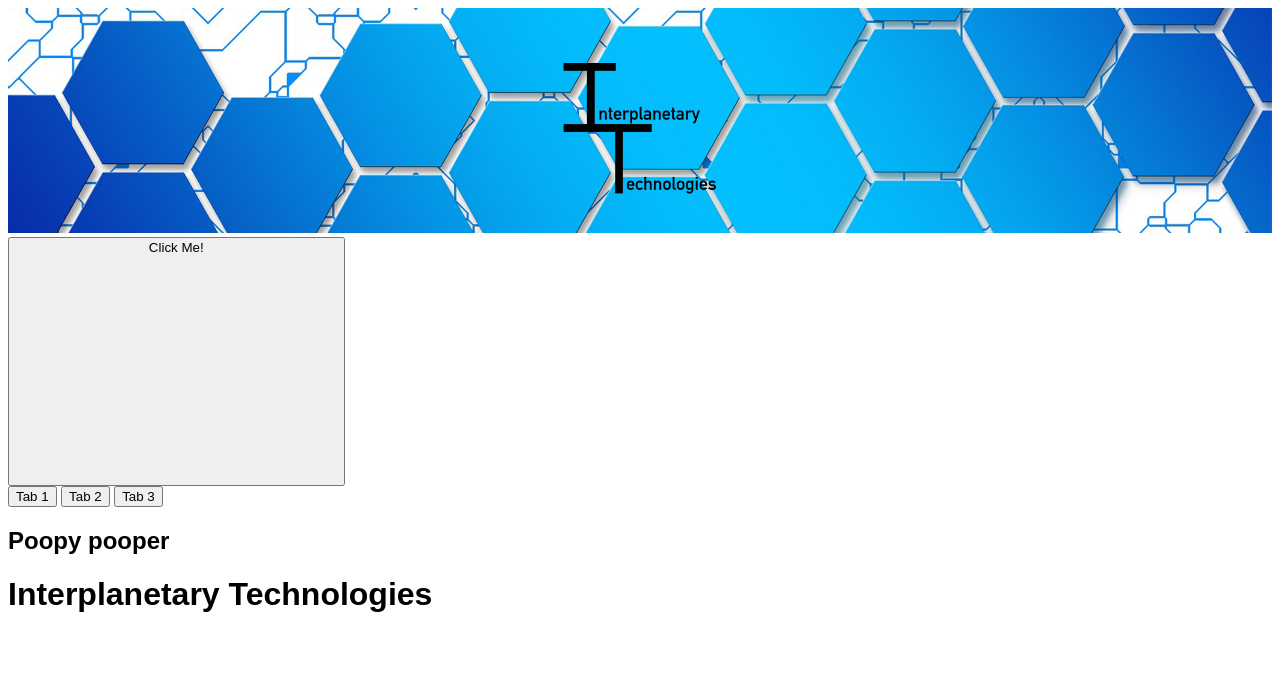
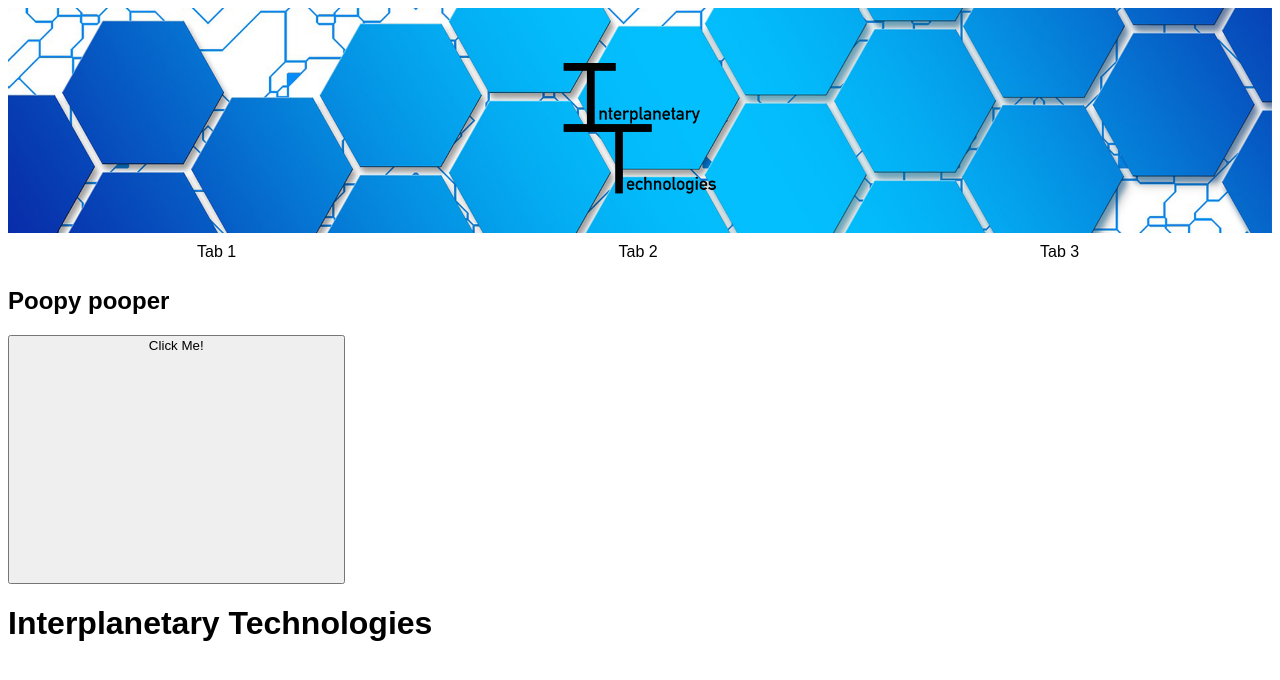
Before and after one commit to jtann5/HTMX, a Flask app: page / in a window 1280 px wide. Shown: the top 680 px of the page. Run offline with Flask 3, Linux system fonts and the light colour scheme; some libraries are stand-ins or nearby versions.

Commit message:
thats better

```diff
--- a/static/css/index.css
+++ b/static/css/index.css
@@ -7,3 +7,18 @@ img {
     object-fit: cover;
     height: 225px;
 }
+
+#tabs button {
+    background-color: white;
+    border: 5px solid white;
+    justify-content: center;
+    text-align: center;
+    font-size: 1em;
+    width: 33%;
+}
+
+
+#tabs button:hover {
+    background-color: lightskyblue;
+    border: 5px solid lightskyblue;
+}
--- a/templates/index.html
+++ b/templates/index.html
@@ -12,19 +12,20 @@
         <img src="{{ url_for('static', filename='images/shorterBanner.png') }}">
     </div>
     <div id="container">
+        <div id="tabs" hx-target="#tab-contents" role="tablist" _="on htmx:afterOnLoad set @aria-selected of <[aria-selected=true]/> to false tell the target take .selected set @aria-selected to true">
+            <button role="tab" aria-controls="tab-content" aria-selected="true" hx-get="/tab1" class="selected">Tab 1</button>
+            <button role="tab" aria-controls="tab-content" aria-selected="false" hx-get="/tab2">Tab 2</button>
+            <button role="tab" aria-controls="tab-content" aria-selected="false" hx-get="/tab3">Tab 3</button>
+        </div>
+
+        <div id="tab-contents" role="tabpanel" hx-get="/tab1" hx-trigger="load"></div>
+
         <div id="topnav">
             <button hx-get="/click">
                 Click Me!
                 <img class="htmx-indicator" src="{{ url_for('static', filename='images/logo.png') }}">
             </button>
         </div>
-        <div id="tabs" hx-target="#tab-contents" role="tablist" _="on htmx:afterOnLoad set @aria-selected of <[aria-selected=true]/> to false tell the target take .selected set @aria-selected to true">
-        <button role="tab" aria-controls="tab-content" aria-selected="true" hx-get="/tab1" class="selected">Tab 1</button>
-        <button role="tab" aria-controls="tab-content" aria-selected="false" hx-get="/tab2">Tab 2</button>
-        <button role="tab" aria-controls="tab-content" aria-selected="false" hx-get="/tab3">Tab 3</button>
-        </div>
-
-        <div id="tab-contents" role="tabpanel" hx-get="/tab1" hx-trigger="load"></div>
         <h1>Interplanetary Technologies</h1>
     </div>
 
```
